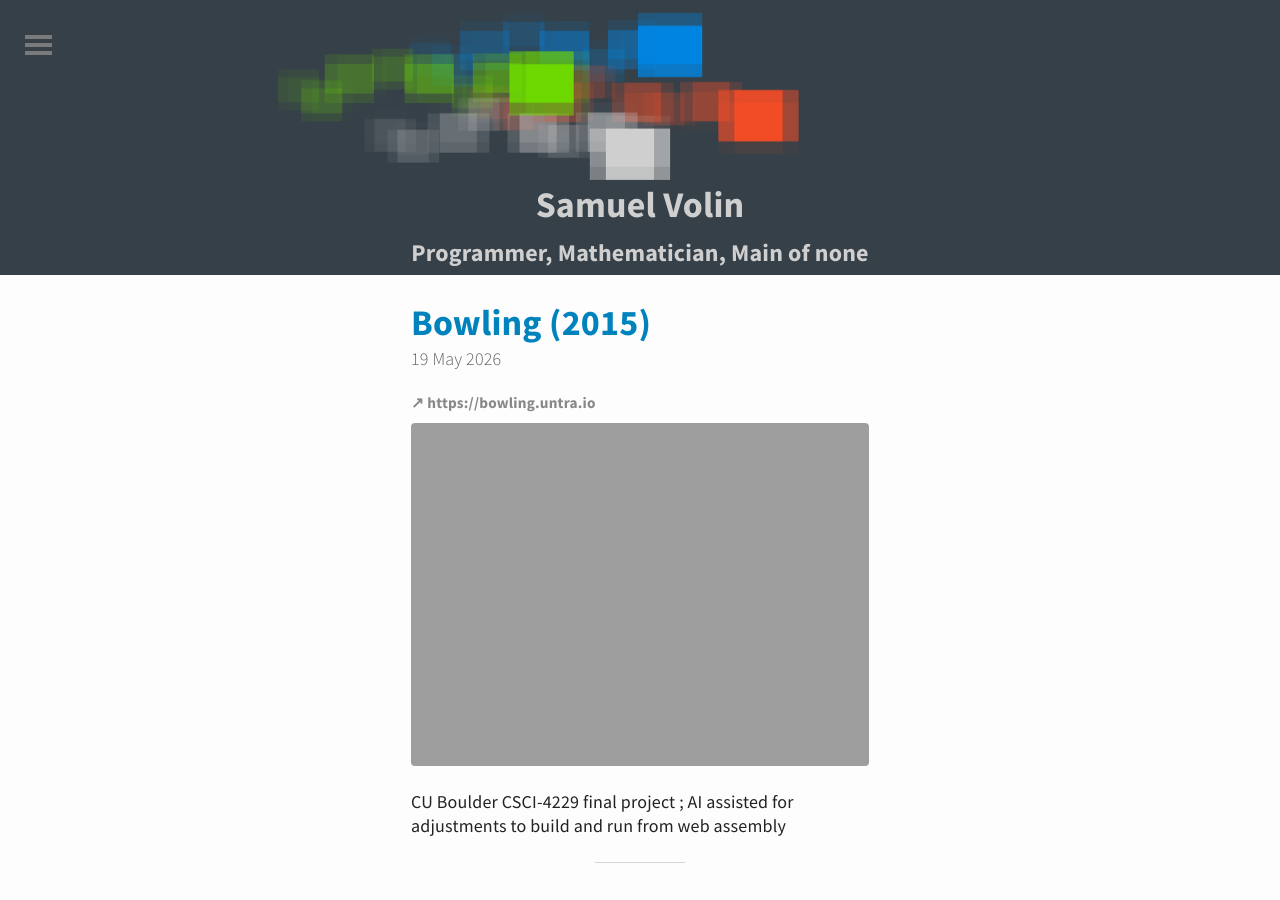
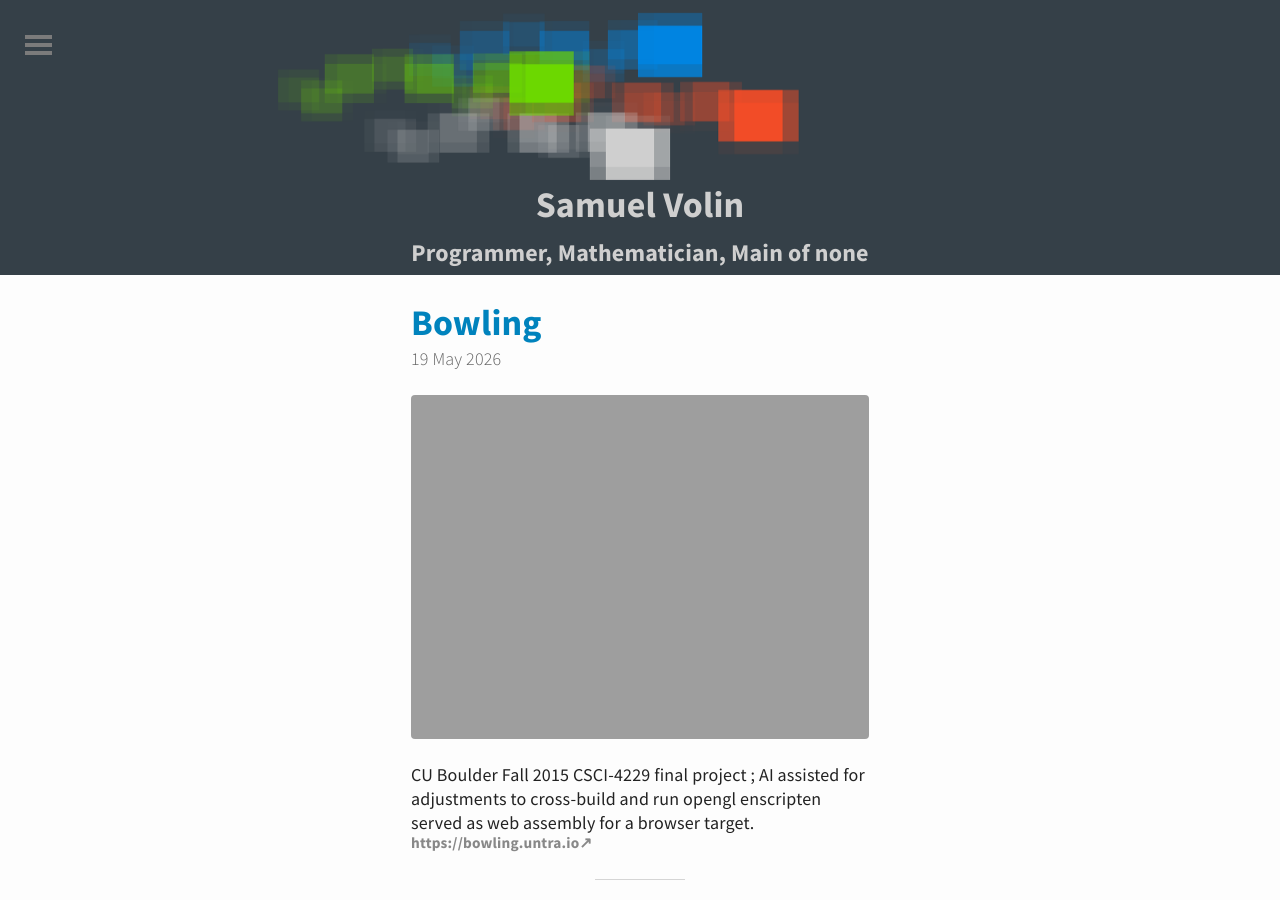
Before and after one commit to untra/untra.github.io, a Jekyll site: the page built from index.html, in a window 1280 px wide and 900 px high. Built offline with Jekyll 4.4.1, drawn with Linux system fonts in a browser that asks for light colours; the list of posts is cut into pages by our own code.

Commit message:
bowling external link redirects

```diff
--- a/_posts/2026-05-19-bowling.md
+++ b/_posts/2026-05-19-bowling.md
@@ -1,9 +1,9 @@
 ---
 layout: external
-title:  "Bowling (2015)"
+title:  "Bowling"
 date:   2026-05-19 9:00:00
 keywords: [Bowling, opengl, cu boulder, graphics, computer graphics, web assembly, wasm]
 promo: "bowling"
 redirect_to: https://bowling.untra.io
-desc: "CU Boulder CSCI-4229 final project ; AI assisted for adjustments to build and run from web assembly"
+desc: "CU Boulder Fall 2015 CSCI-4229 final project ; AI assisted for adjustments to cross-build and run opengl enscripten served as web assembly for a browser target."
 ---
--- a/index.html
+++ b/index.html
@@ -14,13 +14,12 @@ lastmod: 2014-07-07T16:57:30+05:30
 	  	{% if post.redirect_to %}
 	  		<h2><a href="{{ post.redirect_to }}" target="_blank" rel="noopener noreferrer">{{ post.title }}</a></h2>
 	  		<time datetime="{{ post.date | date_to_xmlschema }}" class="by-line">{{ post.date | date_to_string }}</time>
-	  		<small class="external-host"><a href="{{ post.redirect_to }}" target="_blank" rel="noopener noreferrer">↗ {{ post.redirect_to }}</a></small>
 	  		{% if post.promo %}
 	  			<a href="{{ post.redirect_to }}" target="_blank" rel="noopener noreferrer">
 	  				<img src="{{ site.url }}/img/promo/{{ post.promo }}.png" frameborder="0" style="width:100%;"></img>
 	  			</a>
 	  		{% endif %}
-	  		{% if post.desc %}<p>{{ post.desc }}</p>{% endif %}
+	  		{% if post.desc %}<p>{{ post.desc }}<small class="external-host"><a href="{{ post.redirect_to }}" target="_blank" rel="noopener noreferrer">{{ post.redirect_to }}↗</a></small></p>{% endif %}
 	  	{% else %}
 	  		<h2><a href="{% if site.baseurl == "/" %}{{ post.url }}{% else %}{{ post.url | prepend: site.baseurl }}{% endif %}">{{ post.title }}</a></h2>
 	  		<time datetime="{{ post.date | date_to_xmlschema }}" class="by-line">{{ post.date | date_to_string }}</time>
```
